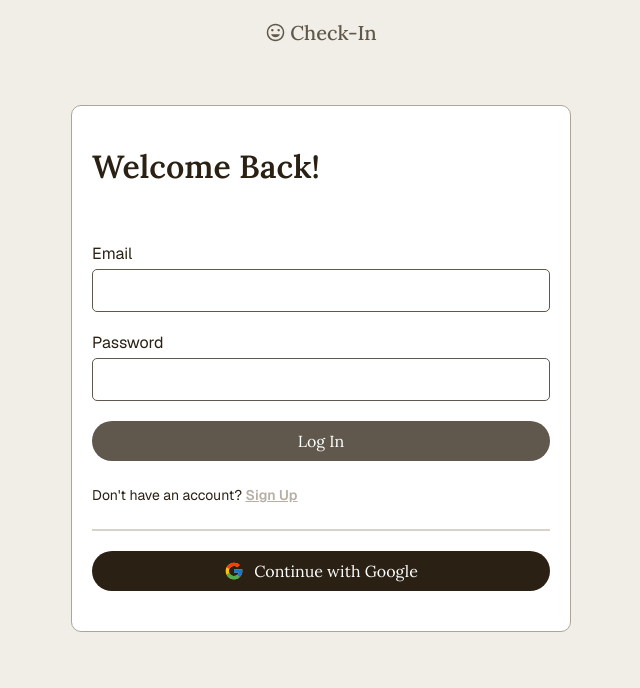
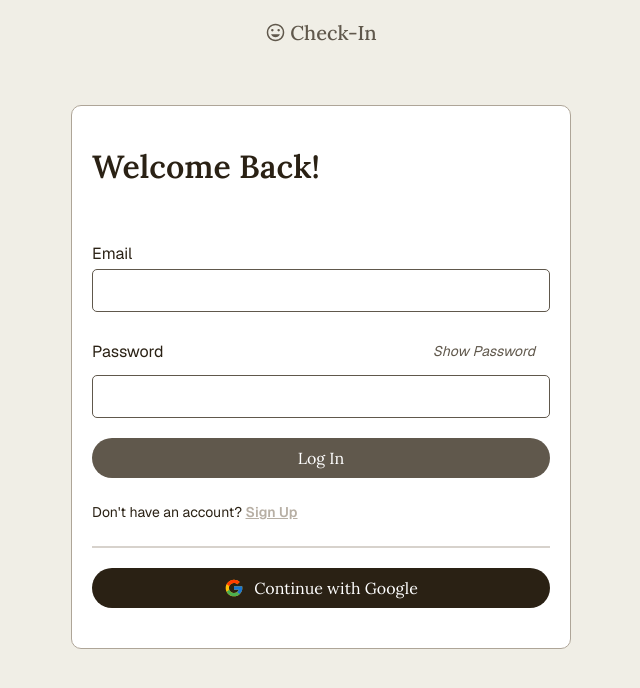
Before and after one commit to alexismgjackson-github/checkin, a React (Vite) app: page / in a window 1280 px wide. Shown: the top 688 px of the page, without its empty margins (319-959 px from the left). Built offline with nearby package versions, Linux system fonts and the light colour scheme; no server answers.

Commit message:
password visibility toggle button added

```diff
--- a/components/CreateAccount/CreateAccountCard.css
+++ b/components/CreateAccount/CreateAccountCard.css
@@ -34,12 +34,12 @@
 
 .create-account-email-input-message,
 .create-account-password-input-message {
-  font-size: 1.2rem;
+  font-size: 1.4rem;
   font-style: italic;
 }
 
 .create-account-form input {
-  margin-top: 0.5rem;
+  margin: 0.5rem 0;
 }
 
 .create-account-btn {
--- a/components/CreateAccount/CreateAccountCard.jsx
+++ b/components/CreateAccount/CreateAccountCard.jsx
@@ -16,6 +16,8 @@ export default function CreateAccountCard({
   setPasswordMessage,
   isSuccessful,
   setIsSuccessful,
+  togglePasswordVisibility,
+  showPassword,
 }) {
   // creates a user account with firebase auth
 
@@ -28,9 +30,9 @@ export default function CreateAccountCard({
 
         console.log(`User successfully created an account`);
         setIsSuccessful(true);
-        setCreateAcctMessage("User credentials were successful!");
-        setEmailMessage("Email was successful!");
-        setPasswordMessage("Password was successful!");
+        setCreateAcctMessage("User credentials were successfully created!");
+        setEmailMessage("Email creation was successful!");
+        setPasswordMessage("Password creation was successful!");
         setTimeout(() => {
           navigate(`/home`);
         }, 2000); // 2 seconds
@@ -69,7 +71,7 @@ export default function CreateAccountCard({
         // validating password length
 
         if (password.length < 6) {
-          setPasswordMessage("Must contain at least 6 characters");
+          setPasswordMessage("Password must contain at least 6 characters");
         }
       });
   };
@@ -107,17 +109,6 @@ export default function CreateAccountCard({
               >
                 Email
               </label>
-              <span
-                className={`create-account-email-input-message ${
-                  isSuccessful === null
-                    ? ""
-                    : isSuccessful
-                    ? "success"
-                    : "error"
-                }`}
-              >
-                {emailMessage}
-              </span>
             </div>
             <input
               type="email"
@@ -129,6 +120,13 @@ export default function CreateAccountCard({
               onChange={(e) => setEmail(e.target.value)}
               required
             />
+            <span
+              className={`create-account-email-input-message ${
+                isSuccessful === null ? "" : isSuccessful ? "success" : "error"
+              }`}
+            >
+              {emailMessage}
+            </span>
           </div>
           <div className="create-account-password">
             <div className="create-account-password-header">
@@ -138,26 +136,29 @@ export default function CreateAccountCard({
               >
                 Password
               </label>
-              <span
-                className={`create-account-password-input-message ${
-                  isSuccessful === null
-                    ? ""
-                    : isSuccessful
-                    ? "success"
-                    : "error"
-                }`}
+              <button
+                type="button"
+                className="toggle-password-visibility-btn"
+                onClick={togglePasswordVisibility}
               >
-                {passwordMessage}
-              </span>
+                {showPassword ? "Hide Password" : "Show Password"}
+              </button>
             </div>
             <input
-              type="password"
+              type={showPassword ? "text" : "password"}
               name="create-accountPassword"
               id="create-accountPassword"
               value={password}
               onChange={(e) => setPassword(e.target.value)}
               required
             />
+            <span
+              className={`create-account-password-input-message ${
+                isSuccessful === null ? "" : isSuccessful ? "success" : "error"
+              }`}
+            >
+              {passwordMessage}
+            </span>
           </div>
           <button className="create-account-btn">Sign Up</button>
           <p className="link-to-login">
--- a/components/Login/LoginCard.css
+++ b/components/Login/LoginCard.css
@@ -23,6 +23,7 @@
 
 .login-email-header,
 .login-password-header {
+  align-items: center;
   display: flex;
   justify-content: space-between;
 }
--- a/components/Login/LoginCard.jsx
+++ b/components/Login/LoginCard.jsx
@@ -12,6 +12,8 @@ export default function LoginCard({
   setEmail,
   setPassword,
   setLoginMessage,
+  togglePasswordVisibility,
+  showPassword,
 }) {
   // handles google login for a user using firebase authentication
   // shows a google login popup, navigates to home page after a successful login (with a 1-second delay)
@@ -105,9 +107,16 @@ export default function LoginCard({
               <label className="login-password-label" htmlFor="loginPassword">
                 Password
               </label>
+              <button
+                type="button"
+                className="toggle-password-visibility-btn"
+                onClick={togglePasswordVisibility}
+              >
+                {showPassword ? "Hide Password" : "Show Password"}
+              </button>
             </div>
             <input
-              type="password"
+              type={showPassword ? "text" : "password"}
               name="loginPassword"
               id="loginPassword"
               value={password}
--- a/index.css
+++ b/index.css
@@ -133,6 +133,15 @@ hr {
   opacity: 0.5rem;
 }
 
+.toggle-password-visibility-btn {
+  background-color: inherit;
+  color: var(--color-medium);
+  font-family: var(--font-primary);
+  font-size: 1.4rem;
+  font-style: italic;
+  width: fit-content;
+}
+
 .animate__animated.animate__fadeIn {
   --animate-duration: 1.5s;
 }
--- a/pages/CreateAccount.jsx
+++ b/pages/CreateAccount.jsx
@@ -16,6 +16,8 @@ export default function CreateAccount({
   setPasswordMessage,
   isSuccessful,
   setIsSuccessful,
+  togglePasswordVisibility,
+  showPassword,
 }) {
   return (
     <>
@@ -34,6 +36,8 @@ export default function CreateAccount({
         setPasswordMessage={setPasswordMessage}
         isSuccessful={isSuccessful}
         setIsSuccessful={setIsSuccessful}
+        togglePasswordVisibility={togglePasswordVisibility}
+        showPassword={showPassword}
       />
     </>
   );
--- a/pages/Login.jsx
+++ b/pages/Login.jsx
@@ -16,6 +16,8 @@ export default function Login({
   setLoginMessage,
   setEmailMessage,
   setPasswordMessage,
+  togglePasswordVisibility,
+  showPassword,
 }) {
   return (
     <>
@@ -34,6 +36,8 @@ export default function Login({
         setLoginMessage={setLoginMessage}
         setEmailMessage={setEmailMessage}
         setPasswordMessage={setPasswordMessage}
+        togglePasswordVisibility={togglePasswordVisibility}
+        showPassword={showPassword}
       />
     </>
   );
--- a/src/App.jsx
+++ b/src/App.jsx
@@ -29,6 +29,12 @@ export default function App() {
 
   const [isSuccessful, setIsSuccessful] = useState(null);
 
+  const [showPassword, setShowPassword] = useState(false);
+
+  const togglePasswordVisibility = () => {
+    setShowPassword(!showPassword);
+  };
+
   return (
     <>
       <BrowserRouter>
@@ -52,6 +58,8 @@ export default function App() {
                   setLoginMessage={setLoginMessage}
                   setEmailMessage={setEmailMessage}
                   setPasswordMessage={setPasswordMessage}
+                  showPassword={showPassword}
+                  togglePasswordVisibility={togglePasswordVisibility}
                 />
               }
             />
@@ -75,6 +83,8 @@ export default function App() {
                   setPasswordMessage={setPasswordMessage}
                   isSuccessful={isSuccessful}
                   setIsSuccessful={setIsSuccessful}
+                  showPassword={showPassword}
+                  togglePasswordVisibility={togglePasswordVisibility}
                 />
               }
             />
```
